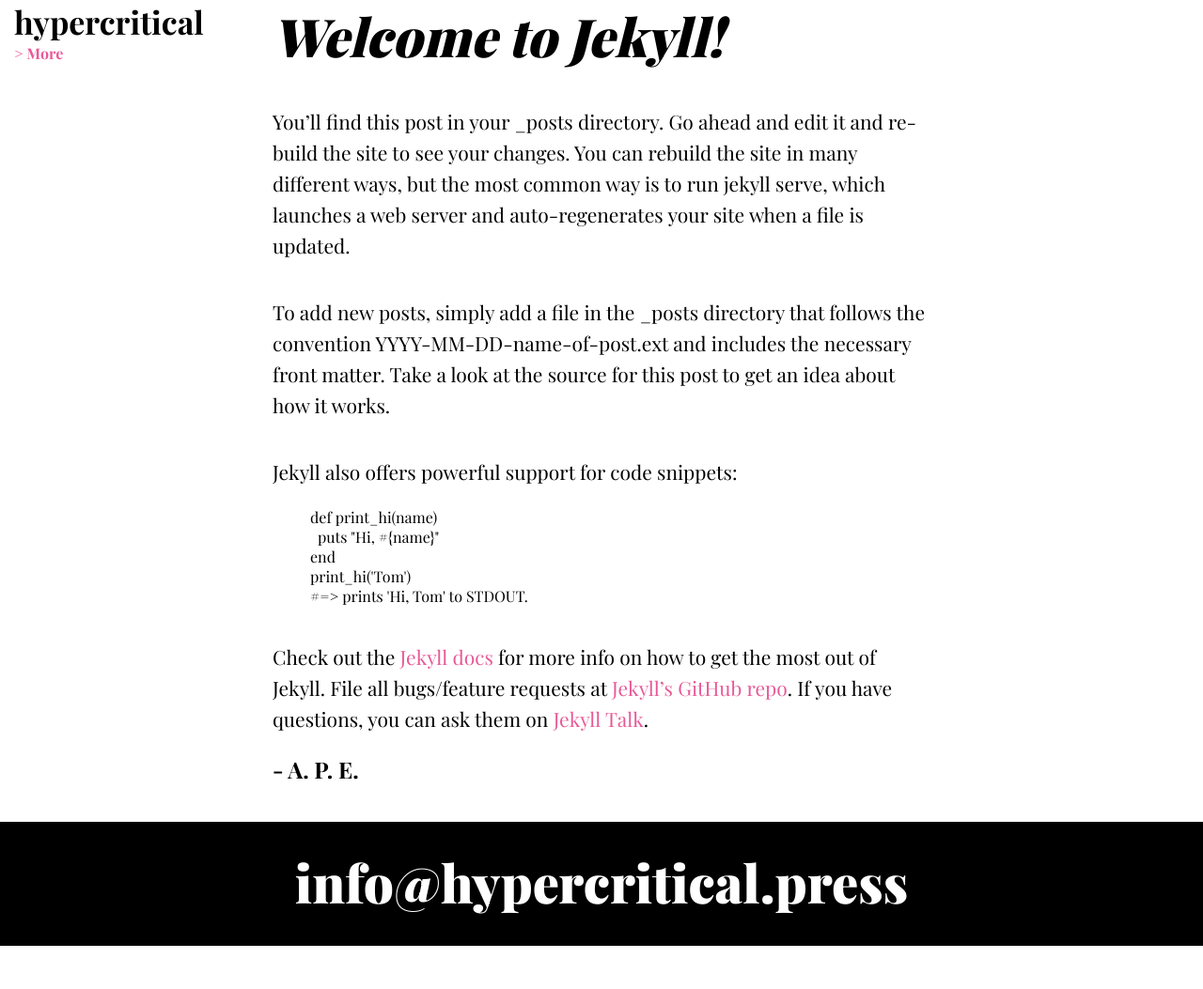
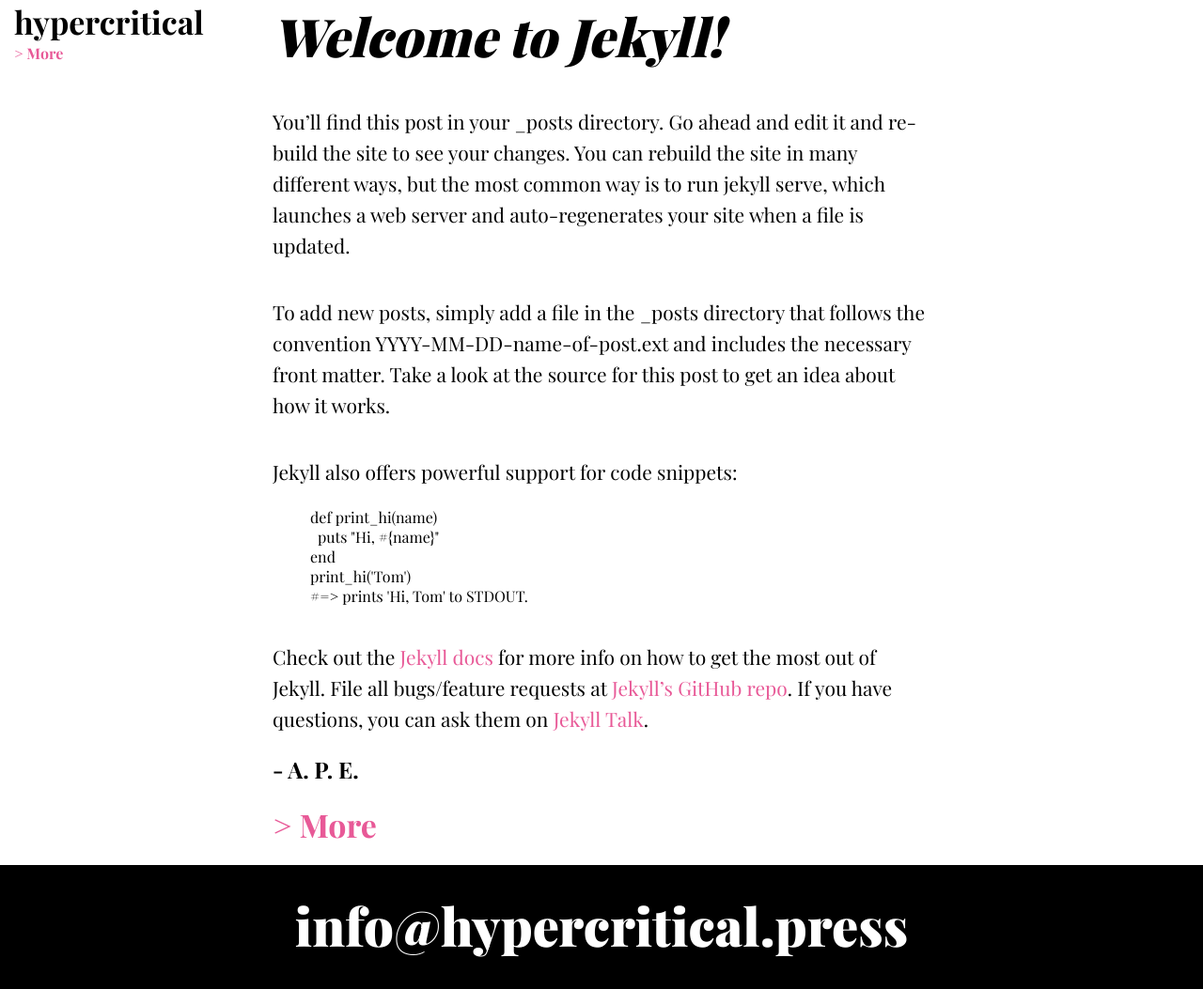
Before and after one commit to Hypercritical/hypercritical, a Jekyll site: the page built from index.html, in a window 1280 px wide. Shown: the whole page at 94% size. Built offline with Jekyll 4.4.1, drawn with Linux system fonts in a browser that asks for light colours; some web fonts are replaced; before the commit the page ends 1007 px from its top, so only the background shows below that.

Commit message:
Update default.html

```diff
--- a/_layouts/default.html
+++ b/_layouts/default.html
@@ -12,6 +12,7 @@
         <div class="inner">
           {{ content }}
           <h2 class="signature">- A. P. E.</h2>
+          <a class="more-link" href="/more">> More</a>
         </div>
       </div>
     </div>
```
